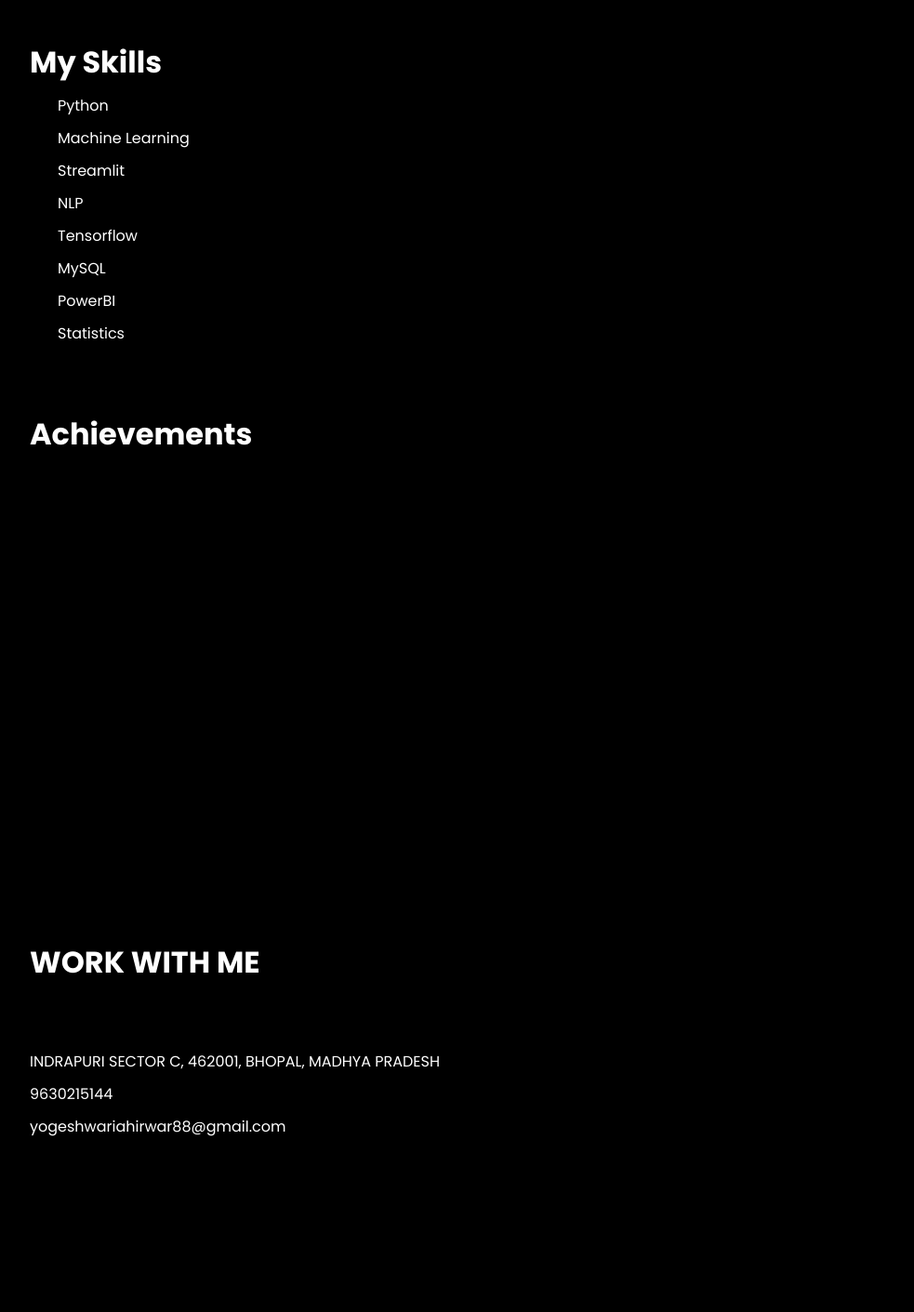
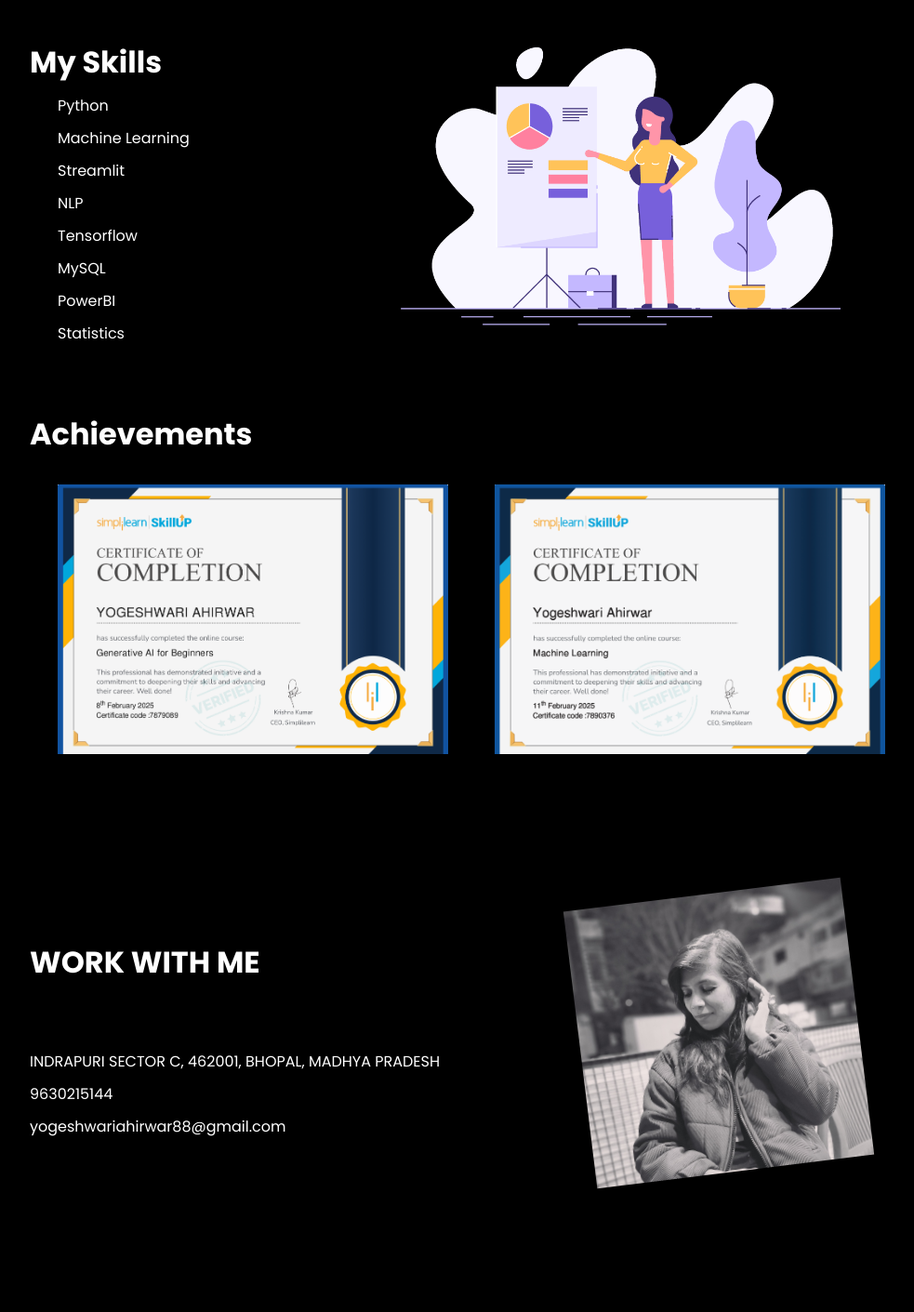
Before and after one commit to Yogeshwari24-coder/My_Portfolio, a plain HTML site: page index.html in a window 1280 px wide. Shown: the part 657-2068 px from the top of the page at 93% size, without its empty margins (38-1021 px from the left). Drawn offline with Linux system fonts and the light colour scheme.

Commit message:
Update style.css

```diff
--- a/style.css
+++ b/style.css
@@ -43,7 +43,7 @@ html {
     height: 350px;
     width: 500px;
     margin: 30px 0px 0px 0px;
-    background-image: url("Templates/img0.jpeg");
+    background-image: url("img0.jpeg");
     background-size: cover;
     background-color: white;
     box-shadow: inset 0 5px 10px rgba(0, 0, 0, 0.7);
@@ -68,7 +68,7 @@ html {
     height: 400px;
     width: 500px;
     margin: 260px 0px 0px 200px;
-    background-image: url("Templates/img1.webp");
+    background-image: url("img1.webp");
     background-size: cover;
 }
 .achievement_cont {
@@ -82,14 +82,14 @@ html {
 .certi1 {
     height: 290px;
     width: 420px;
-    background-image: url("Templates/img3.png");
+    background-image: url("img3.png");
     background-size: cover;
     margin: 30px 0px 0px 30px;
 }
 .certi2 {
     height: 290px;
     width: 420px;
-    background-image: url("Templates/img4.png");
+    background-image: url("img4.png");
     background-size: cover;
     margin: 30px 0px 0px 50px;
 }
@@ -111,7 +111,7 @@ html {
     height: 300px;
     width: 300px;
     margin: 50px 0px 0px 150px;
-    background-image: url("Templates/img5.jpeg");
+    background-image: url("img5.jpeg");
     background-size: cover;
     transform: rotate(-7deg);
 }
```
